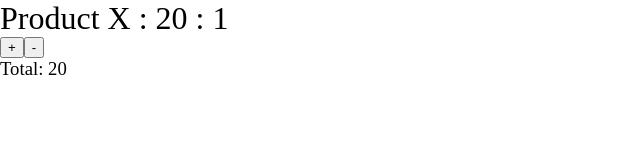
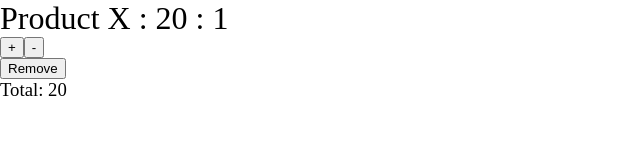
Before and after one commit to genuinelycool/vue-composition-api, a Vue app: page / in a window 1280 px wide. Shown: the top 160 px of the page, without its empty margins (0-640 px from the left). Built offline with nearby package versions, Linux system fonts and the light colour scheme.

Commit message:
08 - 009 Emitting events

```diff
--- a/src/App.vue
+++ b/src/App.vue
@@ -14,14 +14,16 @@ export default {
       }
     ])
 
-    return { items }
+    const handleRemove = (data) => items.value.splice(0, 1)
+
+    return { items, handleRemove }
   }
 }
 
 </script>
 
 <template>
-  <CartItem v-for="item in items" :cart-item="item" :key="item.id" />
+  <CartItem v-for="item in items" :cart-item="item" :key="item.id" @remove="handleRemove" />
 </template>
 
 <style scoped>
--- a/src/components/CartItem.vue
+++ b/src/components/CartItem.vue
@@ -8,7 +8,8 @@ export default {
             required: true
         }
     },
-  setup (props) {
+    emits: ['remove'],
+  setup (props, { emit }) {
     const item = reactive(props.cartItem)
 
     const increment = () => item.quantity++
@@ -19,7 +20,10 @@ export default {
 
     const { name, price, quantity } = toRefs(item)
 
+    const remove = () => emit('remove', item)
+
     return {
+        remove,
       quantity,
       increment,
       decrement,
@@ -36,6 +40,8 @@ export default {
 
   <button @click="increment">+</button>
   <button @click="decrement">-</button>
+  <br />
+  <button @click="remove">Remove</button>
 
   <h3>Total: {{ total }}</h3>
 </template>
```
